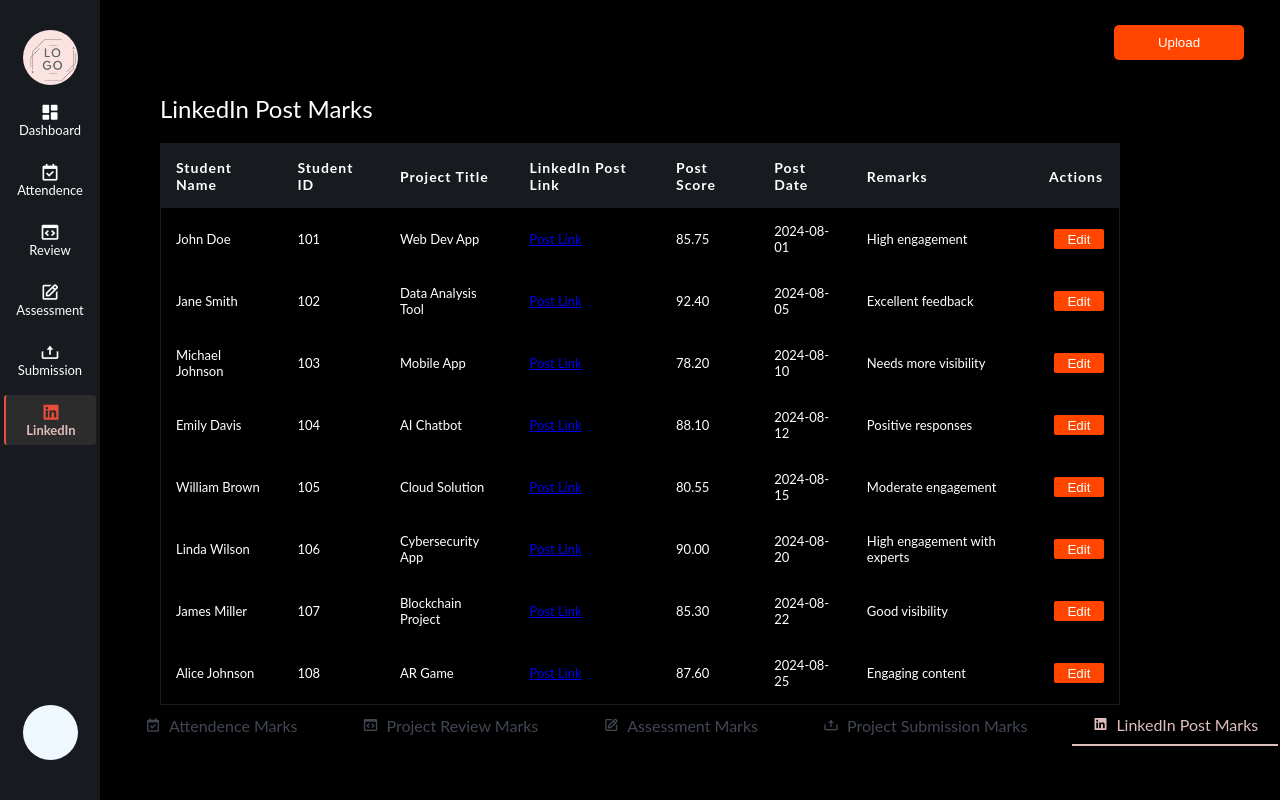
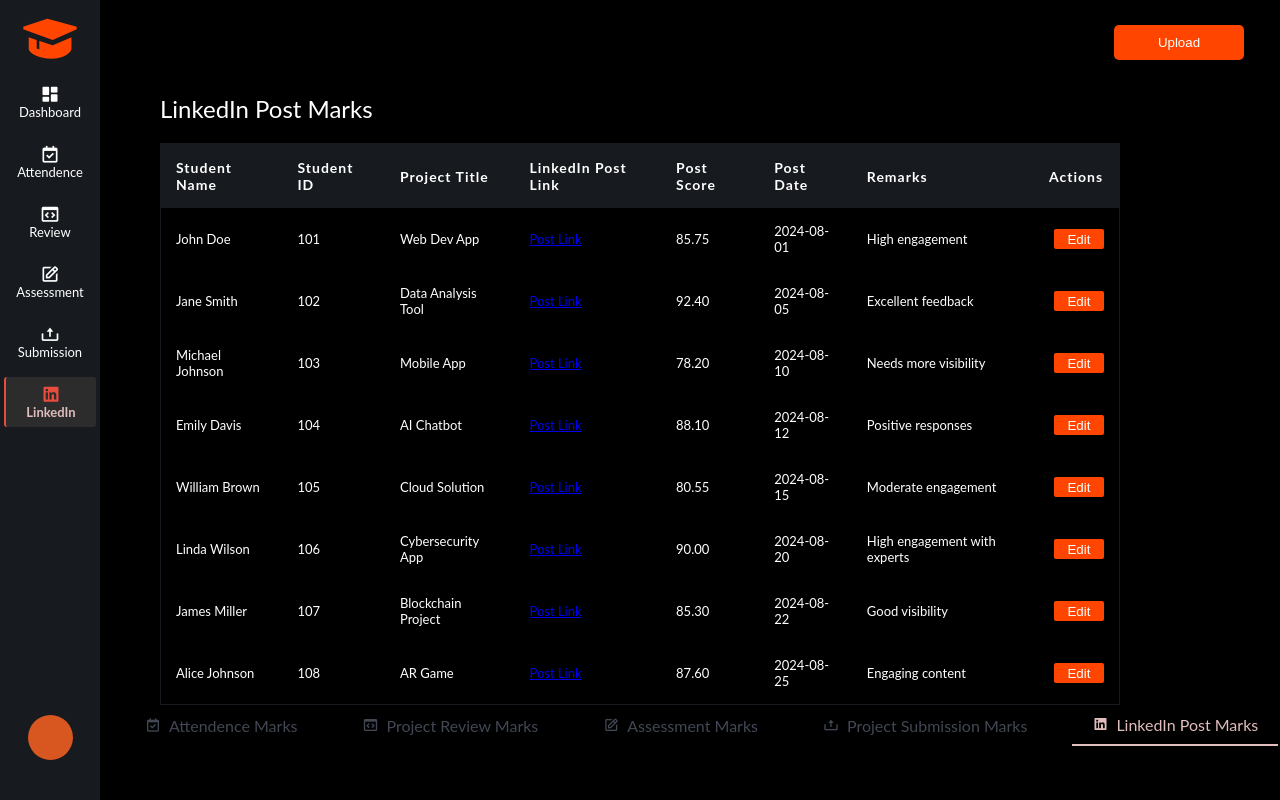
Before and after one commit to sanuanfan/Result-Management-System, a React (Vite) app in the folder frontend/: page /admin/linkedin in a window 1280 px wide. Built offline with nearby package versions, Linux system fonts and the light colour scheme; a web font is replaced by a local one.

Commit message:
admin logo updated

```diff
--- a/frontend/src/Screens/Admin/NavBar.css
+++ b/frontend/src/Screens/Admin/NavBar.css
@@ -54,25 +54,27 @@
     color: white;
 
 }
+.logo i{
+  font-size: 64px;
+  color: orangered;
+}
 
 .logo{
-    background-image: url('../assets/logoAdmin.png');
-    background-size: cover;
-    background-repeat: no-repeat;
-    background-position: center;
     width: 55px;
     height: 55px;
-    border-radius:50%;
-    margin-top: 30px;
+    margin-top: 12px;
+    display: flex;
+    justify-content: center;
+    align-items: center;
 }
 #avatar{
     position: absolute;
     bottom: 40px;
-    background-color: aliceblue;
+    background-color: rgb(216, 87, 32);
     background-repeat: no-repeat;
     background-position: center;
-    width: 55px;
-    height: 55px;
+    width: 45px;
+    height: 45px;
     border-radius:50%;
 
 }
--- a/frontend/src/Screens/Admin/Navbar.jsx
+++ b/frontend/src/Screens/Admin/Navbar.jsx
@@ -40,7 +40,7 @@ function NavBar({children, activeSection}) {
                 Upload</button>
             <div className='side-bar'>
 
-                    <div className='logo' ></div>
+                    <div className='logo' ><i class='bx bxs-graduation' ></i></div>
                     <div className={`nav-content ${activeSection === 'dashboard' ? 'active' : ''}`} onClick={gotoHome} ><i class='bx bxs-dashboard'></i>Dashboard</div>
                     <div className={`nav-content ${activeSection === 'attendance' ? 'active' : ''}`} onClick={gotoAttendance}> <i class='bx bx-calendar-check'></i>Attendence</div>
                     <div className={`nav-content ${activeSection === 'review' ? 'active' : ''}`}  onClick={gotoReview}> <i class='bx bx-code-block'></i>Review</div>
```
